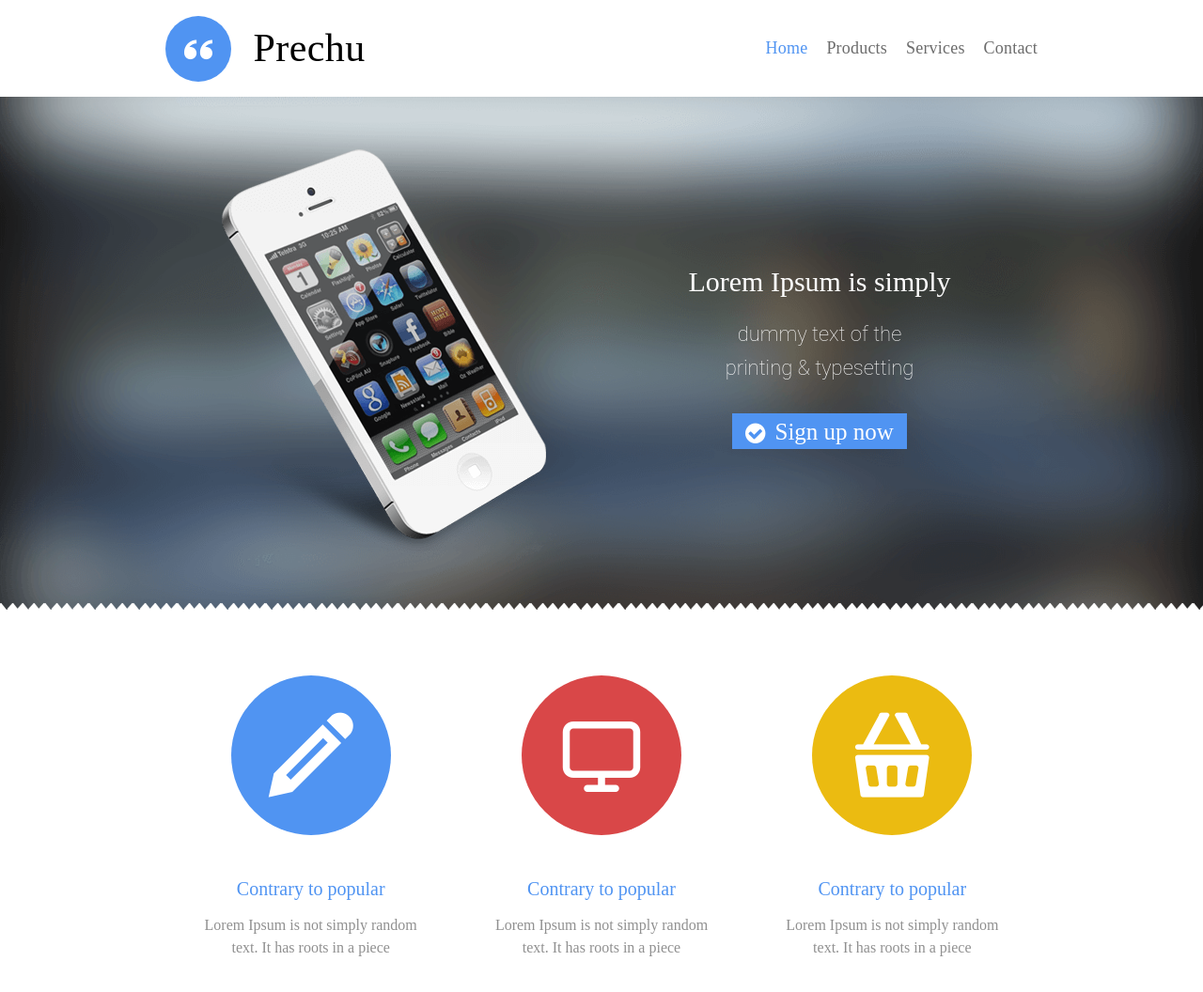
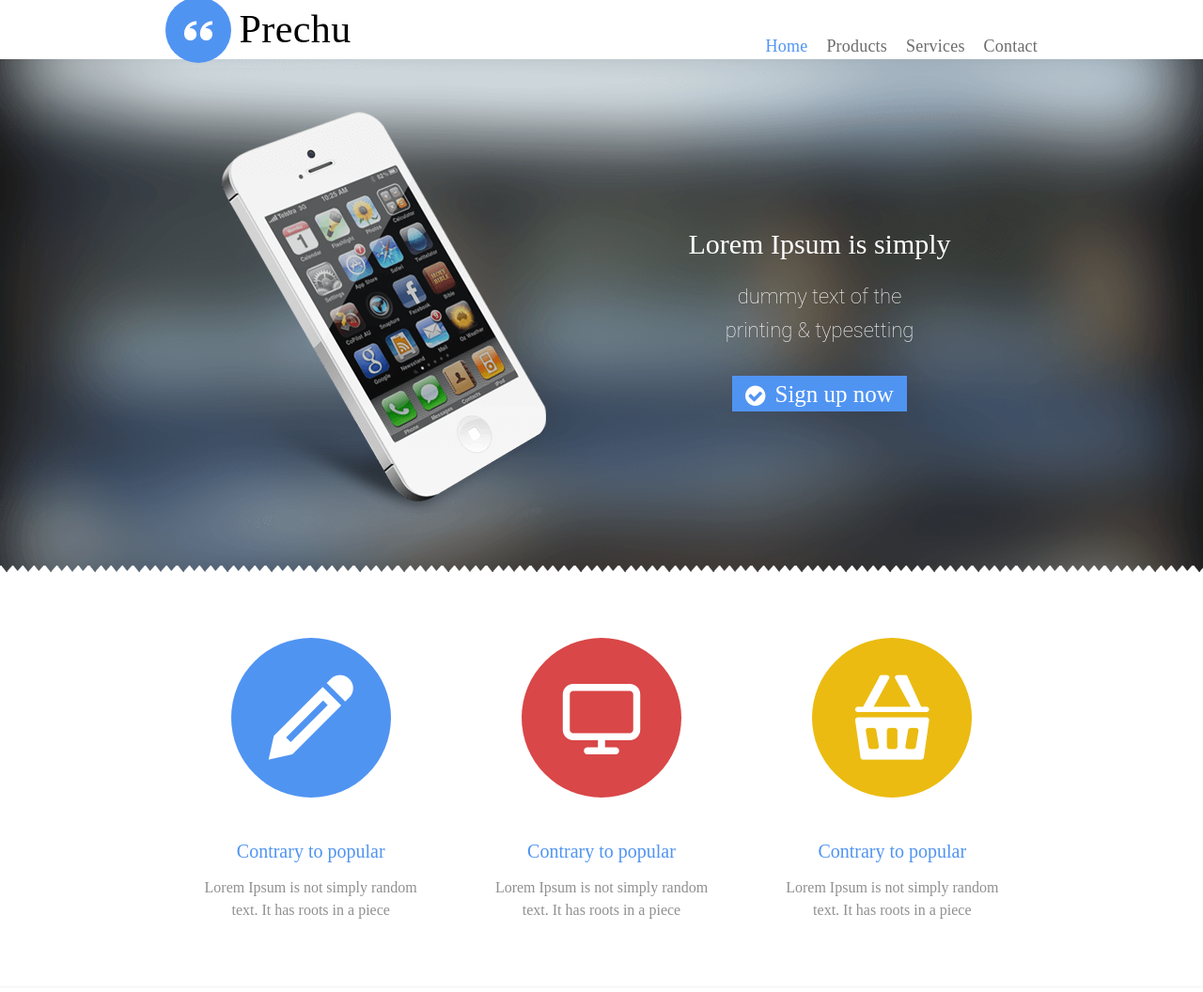
Before and after one commit to Chernovolos/Mobile, a plain HTML site: page index.html in a window 1280 px wide. Shown: the top 1056 px of the page at 94% size. Drawn offline with Linux system fonts and the light colour scheme; files whose address does not match are found by name.

Commit message:
изменила отступы у header. поменяла размер у logo при media-1200px

```diff
--- a/css/components/header.css
+++ b/css/components/header.css
@@ -7,8 +7,7 @@
 	        justify-content: space-between;
 	display: flex;
 	justify-content: space-between;
-	align-items: center;
-	padding: 20px 0;
+	align-items: flex-end;
 }
 
 .logo {
@@ -18,10 +17,11 @@
 	font-weight: 300;
 	letter-spacing: 0.42px;
 	text-decoration: none;
-	margin-left: 20px;
+	padding-left: 5px;
 }
 
-@media (min-width: 960px) {
+
+@media(min-width: 1200px) {
 	.logo {
 		font-size: 42px;
 	}
```
